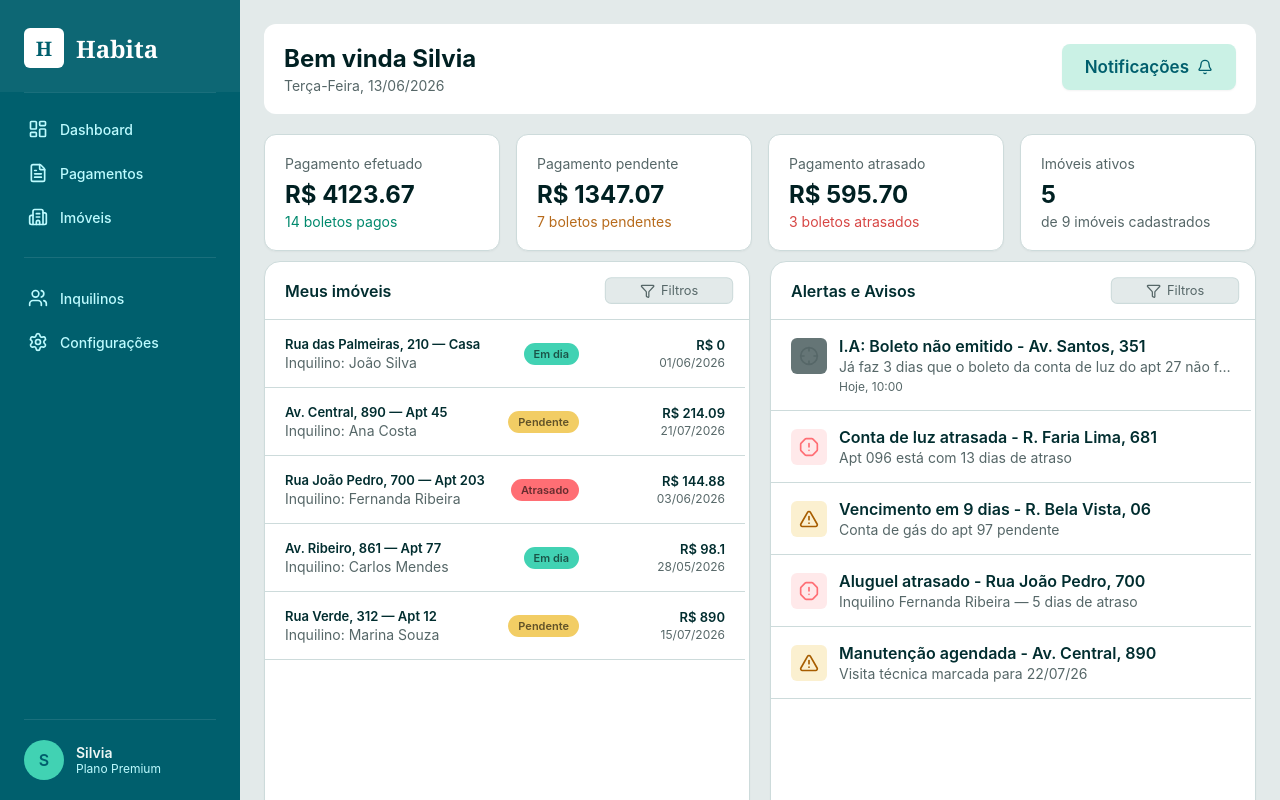
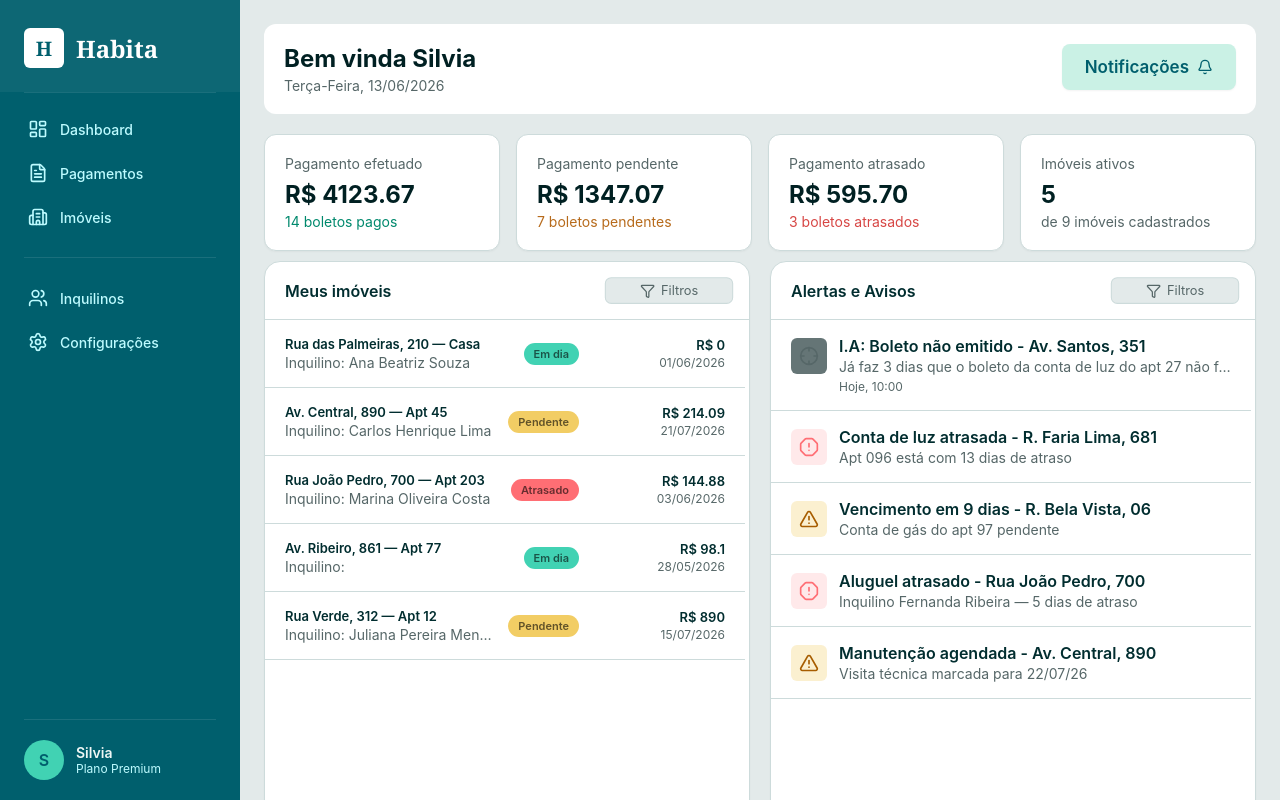
Before and after one commit to DanielJuhoKim/habita-frontend, a React (Vite) app in the folder habita-front/: page /dashboard in a window 1280 px wide. Shown: the top 800 px of the page. Built offline with nearby package versions, Linux system fonts and the light colour scheme.

Commit message:
relação inquilino X imovel

```diff
--- a/habita-front/src/Dashboard.tsx
+++ b/habita-front/src/Dashboard.tsx
@@ -3,7 +3,7 @@ import Base from "./Base";
 
 import { Filter } from "lucide-react";
 
-import { statsDashboard as stats, imoveis, alertas, movimentacoes, pendenciaTotal } from "./constantes"
+import { statsDashboard as stats, imoveis, alertas, movimentacoes, pendenciaTotal, getInquilino } from "./constantes"
 
 export default function Dashboard() {
   return (
@@ -35,7 +35,7 @@ export default function Dashboard() {
               <div key={i} className="row">
                 <div className="row-main">
                   <p className="titulo-objeto">{imovel.logradouro + " — " + imovel.complemento}</p>
-                  <p className="desc-objeto">Inquilino: {imovel.inquilino}</p>
+                  <p className="desc-objeto">Inquilino: {getInquilino(imovel.inquilino)?.nome}</p>
                 </div>
 
                 <span className={`badge badge-${imovel.dashboard.corStat}`}>{imovel.dashboard.status}</span>
--- a/habita-front/src/Imoveis.tsx
+++ b/habita-front/src/Imoveis.tsx
@@ -3,7 +3,7 @@ import Base from "./Base";
 import { Filter } from "lucide-react";
 import { useNavigate } from "react-router-dom";
 
-import { imoveis, type Imovel, pendenciaTotal } from "./constantes"
+import { imoveis, type Imovel, pendenciaTotal, getInquilino } from "./constantes"
 
 function FilterBtn() {
   return <button className="filtro-bt"><Filter size={14} /> Filtros</button>;
@@ -25,7 +25,7 @@ const qtd_pendentes = data.pagamentos.filter(
       <div className="rel-head">
         <div>
           <p className="rel-title">{data.logradouro + " — " + data.complemento}</p>
-          <p className="rel-tenant">Inquilino: {data.inquilino}</p>
+          <p className="rel-tenant">Inquilino: {getInquilino(data.inquilino)?.nome}</p>
         </div>
         <button
           className="btn-detalhes"
--- a/habita-front/src/Pagamentos.tsx
+++ b/habita-front/src/Pagamentos.tsx
@@ -8,7 +8,7 @@ import {
 
 import { useState } from "react";
 
-import { imoveis, type PagamentoInfo, totalPendencias } from "./constantes";
+import { imoveis, type PagamentoInfo, totalPendencias, getInquilino } from "./constantes";
 
 type Pag_imovel =
   PagamentoInfo & {
@@ -16,7 +16,7 @@ type Pag_imovel =
 
   logradouro: string;
   complemento: string;
-  inquilino: string;
+  inquilino: number;
 };
 
 function PagamentoCard({ info }: { info: Pag_imovel }) {
@@ -24,7 +24,7 @@ function PagamentoCard({ info }: { info: Pag_imovel }) {
     <div className="pay-card">
       <div className="pay-info">
         <p className="pay-title">{info.desc} — {info.logradouro}/{info.complemento}</p>
-        <p className="pay-tenant">Inquilino: {info.inquilino}</p>
+        <p className="pay-tenant">Inquilino: {getInquilino(info.inquilino)?.nome}</p>
         <p className={`pay-date ${info.status}`}>Data de vencimento: {info.date.toLocaleDateString("pt-BR")}</p>
       </div>
       <div className="pay-actions">
--- a/habita-front/src/constantes.ts
+++ b/habita-front/src/constantes.ts
@@ -36,7 +36,7 @@ export type Imovel = {
 
   logradouro: string;
   complemento: string;
-  inquilino: string;
+  inquilino: number;
 
   pagamentos: PagamentoInfo[];
 
@@ -60,7 +60,7 @@ export const imoveis: Imovel[] = [
 
     logradouro: "Rua das Palmeiras, 210",
     complemento: "Casa",
-    inquilino: "João Silva",
+    inquilino: 1,
 
     pagamentos: [
       {
@@ -103,7 +103,7 @@ export const imoveis: Imovel[] = [
 
     logradouro: "Av. Central, 890",
     complemento: "Apt 45",
-    inquilino: "Ana Costa",
+    inquilino: 2,
 
     pagamentos: [
       {
@@ -158,7 +158,7 @@ export const imoveis: Imovel[] = [
 
     logradouro: "Rua João Pedro, 700",
     complemento: "Apt 203",
-    inquilino: "Fernanda Ribeira",
+    inquilino: 3,
 
     pagamentos: [
       {
@@ -213,7 +213,7 @@ export const imoveis: Imovel[] = [
 
     logradouro: "Av. Ribeiro, 861",
     complemento: "Apt 77",
-    inquilino: "Carlos Mendes",
+    inquilino: 4,
 
     pagamentos: [
       {
@@ -263,7 +263,7 @@ export const imoveis: Imovel[] = [
 
     logradouro: "Rua Verde, 312",
     complemento: "Apt 12",
-    inquilino: "Marina Souza",
+    inquilino: 5,
 
     pagamentos: [
       {
@@ -478,3 +478,79 @@ export const statsDashboard = [
     corStat: "muted",
   },
 ];
+
+
+type Inquilino = {
+  id: number,
+  nome: string;
+  email: string;
+  telefone: string;
+  desde: Date;
+  imoveis: number[];
+};
+
+export const inquilinos: Inquilino[] = [
+  {
+    id: 1,
+    nome: "Ana Beatriz Souza",
+    email: "ana.souza@email.com",
+    telefone: "(11) 98765-4321",
+    desde: corretorData("2025-05-04"),
+    imoveis: []
+  },
+  {
+    id: 2,
+    nome: "Carlos Henrique Lima",
+    email: "carlos.lima@email.com",
+    telefone: "(21) 99812-3344",
+    desde: corretorData("2022-08-21"),
+    imoveis: []
+  },
+  {
+    id: 3,
+    nome: "Marina Oliveira Costa",
+    email: "marina.costa@email.com",
+    telefone: "(31) 99700-1122",
+    desde: corretorData("2022-03-01"),
+    imoveis: []
+  },
+  {
+    id: 6,
+    nome: "Pedro Almeida Rocha",
+    email: "pedro.rocha@email.com",
+    telefone: "(48) 99123-7788",
+    desde: corretorData("2022-01-29"),
+    imoveis: []
+  },
+  {
+    id: 5,
+    nome: "Juliana Pereira Mendes",
+    email: "juliana.mendes@email.com",
+    telefone: "(11) 98800-5566",
+    desde: corretorData("2021-12-11"),
+    imoveis: []
+  },
+  {
+    id: 7,
+    nome: "Rafael Nogueira",
+    email: "rafael.nog@email.com",
+    telefone: "(85) 99411-2200",
+    desde: corretorData("2024-10-19"),
+    imoveis: []
+  },
+];
+
+export function initials(name: string) {
+  return name
+    .split(" ")
+    .filter(Boolean)
+    .slice(0, 2)
+    .map((p) => p[0]?.toUpperCase() ?? "")
+    .join("");
+}
+
+export function getInquilino(idInquilino: number) {
+  return inquilinos.find(
+    (inquilino) => inquilino.id === idInquilino
+  )
+}
```
